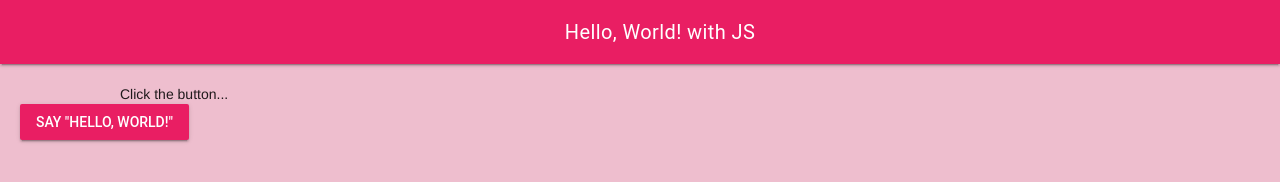
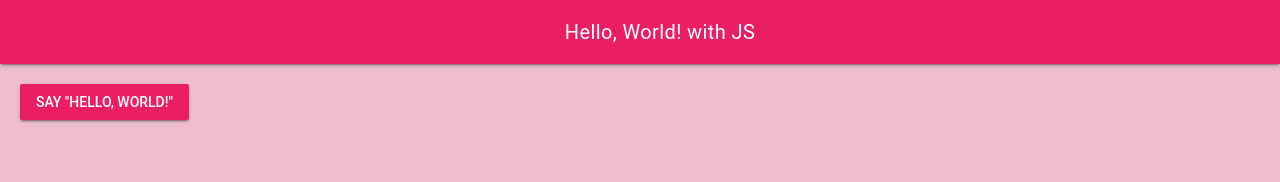
Before and after one commit to Liya-Getachew/ICS2O-Unit2-01-JS, a plain HTML site: page index.html in a window 1280 px wide. Drawn offline with nearby package versions, Linux system fonts and the light colour scheme.

Commit message:
deleted text

```diff
--- a/index.html
+++ b/index.html
@@ -32,9 +32,6 @@
         </div>
       </header>
       <main class="mdl-layout__content">
-        <div class="page-content" style="padding-left: 100px">
-          Click the button...
-        </div>
         <!-- Colored raised button -->
         <button
           class="mdl-button mdl-js-button mdl-button--raised mdl-button--colored"
```
